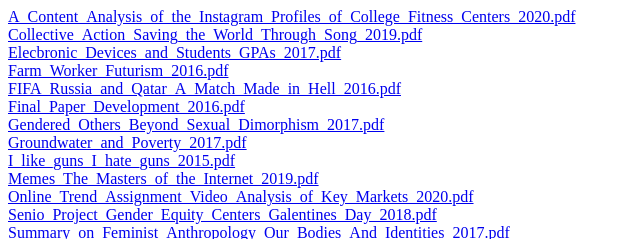
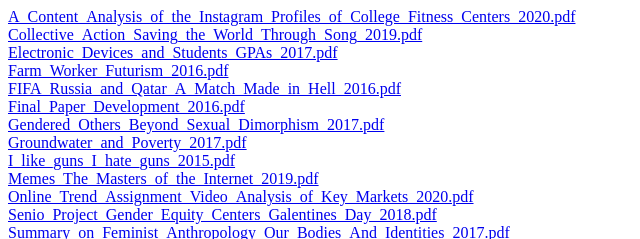
Before and after one commit to cassandrasmith-us/cassandrasmith-us.github.io, a plain HTML site: page index.html in a window 1280 px wide. Shown: the top 239 px of the page, 0-640 px from the left. Drawn offline with Linux system fonts and the light colour scheme.

Commit message:
fixing spelling

```diff
--- a/index.html
+++ b/index.html
@@ -5,7 +5,7 @@
 	    <br>
     <a href=Collective_Action_Saving_the_World_Through_Song_2019.pdf>Collective_Action_Saving_the_World_Through_Song_2019.pdf</a>
 	    <br>
-    <a href=Elecbronic_Devices_and_Students_GPAs_2017.pdf>Elecbronic_Devices_and_Students_GPAs_2017.pdf</a>
+    <a href=Electronic_Devices_and_Students_GPAs_2017.pdf>Electronic_Devices_and_Students_GPAs_2017.pdf</a>
 	    <br>
     <a href=Farm_Worker_Futurism_2016.pdf>Farm_Worker_Futurism_2016.pdf</a>
 	    <br>
```
